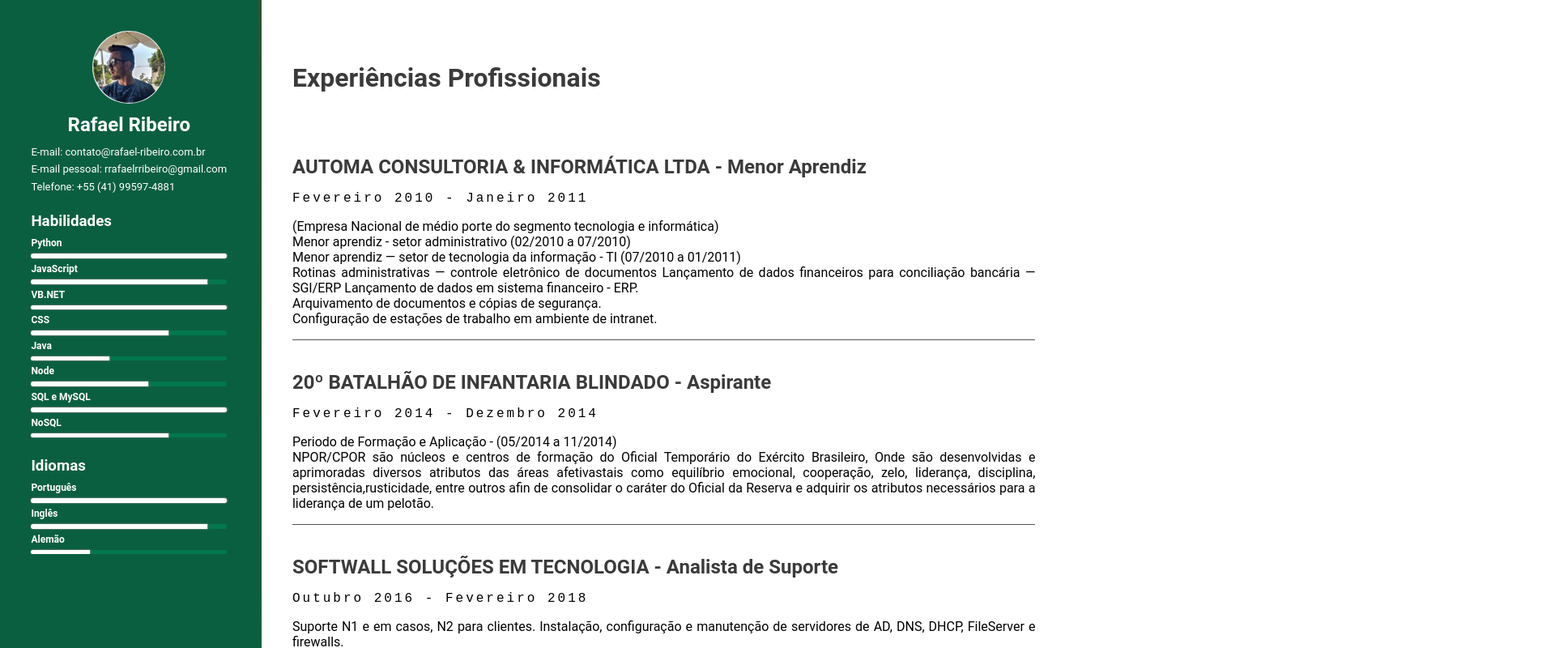
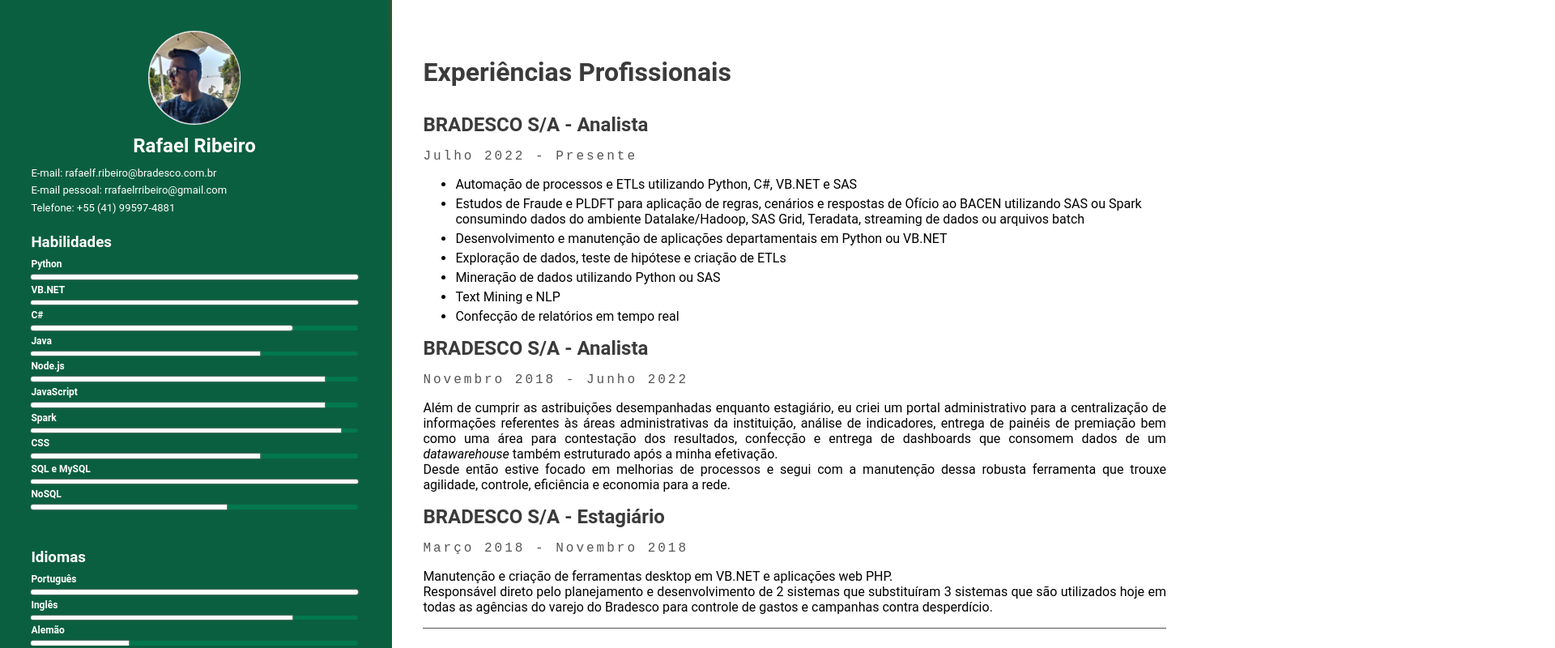
Before and after one commit to rafaelfribeiro/web-curriculum, a website: page index.html in a window 1280 px wide. Shown: the top 800 px of the page at 81% size, 1920 px wide, since content can reach past the window. Drawn offline with Linux system fonts and the light colour scheme.

Commit message:
Alterações de texto, estilo e posições

```diff
--- a/index.html
+++ b/index.html
@@ -3,6 +3,7 @@
 
 <head>
     <meta http-equiv="Content-Type" content="text/html; charset=utf-8">
+    <link href="/img/R.ico" rel="shortcut icon">
     <title>Rafael Ribeiro</title>
 </head>
 
@@ -34,9 +35,13 @@
             color: #3b3b3b
         }
 
+        ul{ width: 30%; }
+        li{ margin-top: 5px;}
+
         .technical-font {
             font-family: "Courier New", Courier, monospace;
             letter-spacing: 3px;
+            color: #555454;
         }
 
         #container {
@@ -48,8 +53,8 @@
 
         .avatar {
             vertical-align: middle;
-            width: 7vw;
-            height: 7vw;
+            width: 9w;
+            height: 9vw;
             border-radius: 50%;
         }
 
@@ -85,6 +90,7 @@
 
         .progress {
             background-color: white;
+            width: 0px;
             height: 0.35em;
             box-shadow: 3px 0px 8px 3px grey;
             border-top-left-radius: 15px;
@@ -100,6 +106,7 @@
             flex-shrink: 0;
             flex-grow: 1;
             left: 0;
+            width: 30em;
             height: 100%;
             background-color: rgb(11 95 65);
             align-content: center;
@@ -120,10 +127,8 @@
             font-size: 13px;
         }
 
-        #habilidades,
-        #idiomas {
-            margin-top: 1.5em;
-        }
+        #habilidades{ margin-top: 1.5em;}
+        #idiomas{margin-top: 3em;}
 
         #habilidades h4,
         #idiomas h4 {
@@ -134,6 +139,38 @@
         #escolaridade div h3 {
             margin-bottom: 0px;
         }
+
+        #socials {
+            position: fixed;
+            bottom: 20px;
+            right: 50px;
+            display: flex;
+            flex-direction: row;
+            align-items: stretch;
+        }
+
+        #socials div {
+            width: 25px;
+            height: 25px;
+            margin-left: 0.5em;
+        }
+
+        #socials div img {
+            width: 25px;
+            height: 25px;
+        }
+
+        #socials>div:nth-child(1) {
+            background-color: rgb(0, 119, 181);
+            display: inline-block;
+        }
+
+        #socials>div:nth-child(2) {
+            background-image: radial-gradient(circle at 30% 107%, rgb(253, 244, 151) 0%, rgb(253, 244, 151) 5%, rgb(253, 89, 73) 45%, rgb(214, 36, 159) 60%, rgb(40, 90, 235) 90%);
+            max-width: 135px;
+            display: block;
+        }
+
 
         @keyframes progress-effect {
             0% {
@@ -168,14 +205,16 @@
                 transform: translateY(0);
             }
         }
+
+
     </style>
     <div id="lateral" class="column">
         <div class="conteudo-coluna">
             <div id="contato">
-                <div align="center"><img src="https://raw.githubusercontent.com/rafaelfribeiro/web-curriculum/master/Images/eu.png" alt="Avatar" class="avatar" alt="picture of Rafael"></div>
+                <div align="center"><img src="/Images/eu.png" alt="Avatar" class="avatar" alt="picture of Rafael"></div>
                 <h2 style="color: white;text-align: center;">Rafael Ribeiro</h2>
                 <div>
-                    <p>E-mail: contato@rafael-ribeiro.com.br</p>
+                    <p>E-mail: rafaelf.ribeiro@bradesco.com.br</p>
                     <p>E-mail pessoal: rrafaelrribeiro@gmail.com</p>
                     <p>Telefone: +55 (41) 99597-4881</p>
                 </div>
@@ -185,42 +224,52 @@
 
                 <h4>Python</h4>
                 <div class="bar">
-                    <div class="progress" style="width: 100%; border-radius: 15px;"></div>
+                    <div class="progress" style=" border-radius: 15px;"></div>
+                </div>
+
+                <h4>VB.NET</h4>
+                <div class="bar">
+                    <div class="progress" style=" border-radius: 15px;"></div>
+                </div>
+
+                <h4>C#</h4>
+                <div class="bar">
+                    <div class="progress" style=" border-radius: 15px;"></div>
+                </div>
+
+                <h4>Java</h4>
+                <div class="bar">
+                    <div class="progress"></div>
+                </div>
+
+                <h4>Node.js</h4>
+                <div class="bar">
+                    <div class="progress"></div>
                 </div>
 
                 <h4>JavaScript</h4>
                 <div class="bar">
-                    <div class="progress" style="width: 90%;"></div>
+                    <div class="progress"></div>
                 </div>
 
-                <h4>VB.NET</h4>
+                <h4>Spark</h4>
                 <div class="bar">
-                    <div class="progress" style="width: 100%; border-radius: 15px;"></div>
+                    <div class="progress" ></div>
                 </div>
 
                 <h4>CSS</h4>
                 <div class="bar">
-                    <div class="progress" style="width: 70%;"></div>
-                </div>
-
-                <h4>Java</h4>
-                <div class="bar">
-                    <div class="progress" style="width: 40%;"></div>
-                </div>
-
-                <h4>Node</h4>
-                <div class="bar">
-                    <div class="progress" style="width: 60%;"></div>
+                    <div class="progress"></div>
                 </div>
 
                 <h4>SQL e MySQL</h4>
                 <div class="bar">
-                    <div class="progress" style="width: 100%; border-radius: 15px;"></div>
+                    <div class="progress" style=" border-radius: 15px;"></div>
                 </div>
 
                 <h4>NoSQL</h4>
                 <div class="bar">
-                    <div class="progress" style="width: 70%;"></div>
+                    <div class="progress"></div>
                 </div>
 
             </div>
@@ -229,17 +278,17 @@
 
                 <h4>Português</h4>
                 <div class="bar">
-                    <div class="progress" style="width: 100%; border-radius: 15px;"></div>
+                    <div class="progress" style=" border-radius: 15px;"></div>
                 </div>
 
                 <h4>Inglês</h4>
                 <div class="bar">
-                    <div class="progress" style="width: 90%; "></div>
+                    <div class="progress"></div>
                 </div>
 
                 <h4>Alemão</h4>
                 <div class="bar">
-                    <div class="progress" style="width: 30%;"></div>
+                    <div class="progress"></div>
                 </div>
 
             </div>
@@ -248,14 +297,41 @@
     <div id="main" class="column">
         <div class="conteudo-coluna">
             <div id="experiencias">
-                <h1 style="margin: 3vw 0px 6vw 0px;">Experiências Profissionais</h1>
+                <h1 style="margin: 1em 0px;">Experiências Profissionais</h1>
                 <div class="experiencia">
-                    <h2>AUTOMA CONSULTORIA & INFORMÁTICA LTDA - Menor Aprendiz</h2>
-                    <p class="technical-font">Fevereiro 2010 - Janeiro 2011</p>
-                    <p class="description">(Empresa Nacional de médio porte do segmento tecnologia e informática)<br> Menor aprendiz - setor administrativo (02/2010 a 07/2010)<br> Menor aprendiz — setor de tecnologia da informação - TI (07/2010 a 01/2011)<br> Rotinas administrativas
-                        — controle eletrônico de documentos Lançamento de dados financeiros para conciliação bancária — SGI/ERP Lançamento de dados em sistema financeiro - ERP.<br> Arquivamento de documentos e cópias de segurança.<br>Configuração de estações
-                        de trabalho em ambiente de intranet.
+                    <h2>BRADESCO S/A - Analista</h2>
+                    <p class="technical-font">Julho 2022 - Presente</p>
+                    <p>
+                        <ul>
+                            <li>Automação de processos e ETLs utilizando Python, C#, VB.NET e SAS</li>
+                            <li>Estudos de Fraude e PLDFT para aplicação de regras, cenários e respostas de Ofício ao BACEN utilizando SAS ou Spark consumindo dados do ambiente Datalake/Hadoop, SAS Grid, Teradata, streaming de dados ou arquivos batch</li>
+                            <li>Desenvolvimento e manutenção de aplicações departamentais em Python ou VB.NET</li>
+                            <li>Exploração de dados, teste de hipótese e criação de ETLs</li>
+                            <li>Mineração de dados utilizando Python ou SAS</li>
+                            <li>Text Mining e NLP</li>
+                            <li>Confecção de relatórios em tempo real</li>
+                        </ul>
                     </p>
+                </div>
+                <div class="experiencia">
+                    <h2>BRADESCO S/A - Analista</h2>
+                    <p class="technical-font">Novembro 2018 - Junho 2022</p>
+                    <p>Além de cumprir as astribuições desempanhadas enquanto estagiário, eu criei um portal administrativo para a centralização de informações referentes às áreas administrativas da instituição, análise de indicadores, entrega de painéis
+                        de premiação bem como uma área para contestação dos resultados, confecção e entrega de dashboards que consomem dados de um <i>datawarehouse</i> também estruturado após a minha efetivação.
+                        <br>Desde então estive focado em melhorias de processos e segui com a manutenção dessa robusta ferramenta que trouxe agilidade, controle, eficiência e economia para a rede.
+                    </p>
+                </div>
+                <div class="experiencia">
+                    <h2>BRADESCO S/A - Estagiário</h2>
+                    <p class="technical-font">Março 2018 - Novembro 2018</p>
+                    <p class="description">Manutenção e criação de ferramentas desktop em VB.NET e aplicações web PHP.<br> Responsável direto pelo planejamento e desenvolvimento de 2 sistemas que substituíram 3 sistemas que são utilizados hoje em todas as agências do varejo
+                        do Bradesco para controle de gastos e campanhas contra desperdício.</p>
+                </div>
+                <div class="experiencia">
+                    <h2>SOFTWALL SOLUÇÕES EM TECNOLOGIA - Analista de Suporte</h2>
+                    <p class="technical-font">Outubro 2016 - Fevereiro 2018</p>
+                    <p class="description">Suporte N1 e em casos, N2 para clientes. Instalação, configuração e manutenção de servidores de AD, DNS, DHCP, FileServer e firewalls. <br>Rotinas de backup com Iperius Backup e Veeam Backup.Participação em projetos novos da empresa
+                        como integração do sistema de chamados com o PowerBI para criação de relatórios em tempo real.</p>
                 </div>
                 <div class="experiencia">
                     <h2>20º BATALHÃO DE INFANTARIA BLINDADO - Aspirante</h2>
@@ -265,44 +341,96 @@
                     </p>
                 </div>
                 <div class="experiencia">
-                    <h2>SOFTWALL SOLUÇÕES EM TECNOLOGIA - Analista de Suporte</h2>
-                    <p class="technical-font">Outubro 2016 - Fevereiro 2018</p>
-                    <p class="description">Suporte N1 e em casos, N2 para clientes. Instalação, configuração e manutenção de servidores de AD, DNS, DHCP, FileServer e firewalls. <br>Rotinas de backup com Iperius Backup e Veeam Backup.Participação em projetos novos da empresa
-                        como integração do sistema de chamados com o PowerBI para criação de relatórios em tempo real.</p>
-                </div>
-                <div class="experiencia">
-                    <h2>BRADESCO S/A - Estagiário</h2>
-                    <p class="technical-font">Março 2018 - Novembro 2018</p>
-                    <p class="description">Manutenção e criação de ferramentas desktop em VB.NET e aplicações web PHP.<br> Responsável direto pelo planejamento e desenvolvimento de 2 sistemas que substituíram 3 sistemas que são utilizados hoje em todas as agências do varejo
-                        do Bradesco para controle de gastos e campanhas contra desperdício.</p>
-                </div>
-                <div class="experiencia">
-                    <h2>BRADESCO S/A - Analista</h2>
-                    <p class="technical-font">Novembro 2018 - Presente</p>
-                    <p>Além de cumprir as astribuições desempanhadas enquanto estagiário, eu criei um portal administrativo para a centralização de informações referentes às áreas administrativas da instituição, análise de indicadores, entrega de painéis
-                        de premiação bem como uma área para contestação dos resultados, confecção e entrega de dashboards que consomem dados de um <i>datawarehouse</i> também estruturado após a minha efetivação.
-                        <br>Desde então estou focado em melhorias de processos e sigo com a manutenção dessa robusta ferramenta que trouxe agilidade, controle, eficiência e economia para a rede.
+                    <h2>AUTOMA CONSULTORIA & INFORMÁTICA LTDA - Menor Aprendiz</h2>
+                    <p class="technical-font">Fevereiro 2010 - Janeiro 2011</p>
+                    <p class="description">(Empresa Nacional de médio porte do segmento tecnologia e informática)<br> Menor aprendiz - setor administrativo (02/2010 a 07/2010)<br> Menor aprendiz — setor de tecnologia da informação - TI (07/2010 a 01/2011)<br> Rotinas administrativas
+                        — controle eletrônico de documentos Lançamento de dados financeiros para conciliação bancária — SGI/ERP Lançamento de dados em sistema financeiro - ERP.<br> Arquivamento de documentos e cópias de segurança.<br>Configuração de estações
+                        de trabalho em ambiente de intranet.
                     </p>
                 </div>
+
+
+
+
             </div>
 
             <div id="escolaridade">
-                <h1 style="margin: 6vw 0px 4vw 0px;">Escolaridade</h1>
+                <h1 style="margin: 1em -0px;">Escolaridade</h1>
                 <div class="experiencia">
-                    <h3>Ensino Fundamental e Médio - Colégio Curitibano Adventista, Curitiba</h3>
-                    <p class="technical-font escolar">Janeiro 2002 - Dezembro 2012</p>
+                    <h3>Bacharel em Sistemas de Informação - Universidade Positivo, Curitiba</h3>
+                    <p class="technical-font escolar">Fevereiro 2015 - Março 2021</p>
+                    <!-- <p>Estou cursando uma única matéria pendente, em 2016 eu pedi transferência de campus durante o 1º semestre e a prova dessa matéria já havia ocorrido no campus em que fui transferido.</p> -->
                 </div>
                 <div class="experiencia">
                     <h3>Técnico em Redes - Federação das Industrias do Estado do Paraná - FIEP, Curitiba</h3>
                     <p class="technical-font escolar">Fevereiro 2013 - Junho 2013</p>
                 </div>
                 <div class="experiencia">
-                    <h3>Bacharel em Sistemas de Informação - Universidade Positivo, Curitiba</h3>
-                    <p class="technical-font escolar">Fevereiro 2015 - Março 2021</p>
-                    <p>Estou cursando uma única matéria pendente, em 2016 eu pedi transferência de campus durante o 1º semestre e a prova dessa matéria já havia ocorrido no campus em que fui transferido.</p>
+                    <h3>Ensino Fundamental e Médio - Colégio Curitibano Adventista, Curitiba</h3>
+                    <p class="technical-font escolar">Janeiro 2002 - Dezembro 2012</p>
                 </div>
+
+
             </div>
         </div>
+       <!-- <div id="socials">
+            <div>
+                <a href="javascript:void(window.open('https://www.linkedin.com/in/rafael-ribeiro-32b14610a/'))">
+                    <img src="/img/linkedin.png" />
+                </a>
+            </div>
+            <div>
+                <a href="javascript:void(window.open('https://www.instagram.com/rafael16ribeiro/'))">
+                    <img src="/img/instagram.png" />
+                </a>
+            </div>
+            <div></div>
+        </div>
+         -->
+
+        <script type="text/javascript">
+
+            function loadProgress(){
+                var position = [100,100, 80, 70, 90, 90, 95, 70, 100, 60, 100, 80, 30];
+                Array.from(document.getElementsByClassName('progress')).forEach((element, i) => {
+
+                var id = null;
+                var pos = 0;
+                clearInterval(id);
+                id = setInterval(frame, 10);
+                function frame() {
+                    if (pos == position[i]) {
+                        clearInterval(id);
+                    } else {
+                        pos++;
+                        element.style.width = pos + '%';
+                    }
+                }
+
+                })
+            }
+            setTimeout(loadProgress, 1500);
+            setTimeout(function(){document.querySelector('#main > div:nth-child(4)').remove()}, 1000);
+
+            function docReady(fn) {
+                if (document.readyState === "complete" || document.readyState === "interactive") {
+                    setTimeout(fn, 1);
+                } else {
+                    document.addEventListener("DOMContentLoaded", fn);
+                }
+            }
+
+            docReady(function() {
+                var link = document.querySelector("link[rel~='icon']");
+                if (!link) {
+                    link = document.createElement('link');
+                    link.rel = 'icon';
+                    document.getElementsByTagName('head')[0].appendChild(link);
+                }
+                link.href = 'https://rafael16ribeiro.000webhostapp.com/img/R.ico';
+            });
+
+        </script>
 </body>
 
 </html>
```
